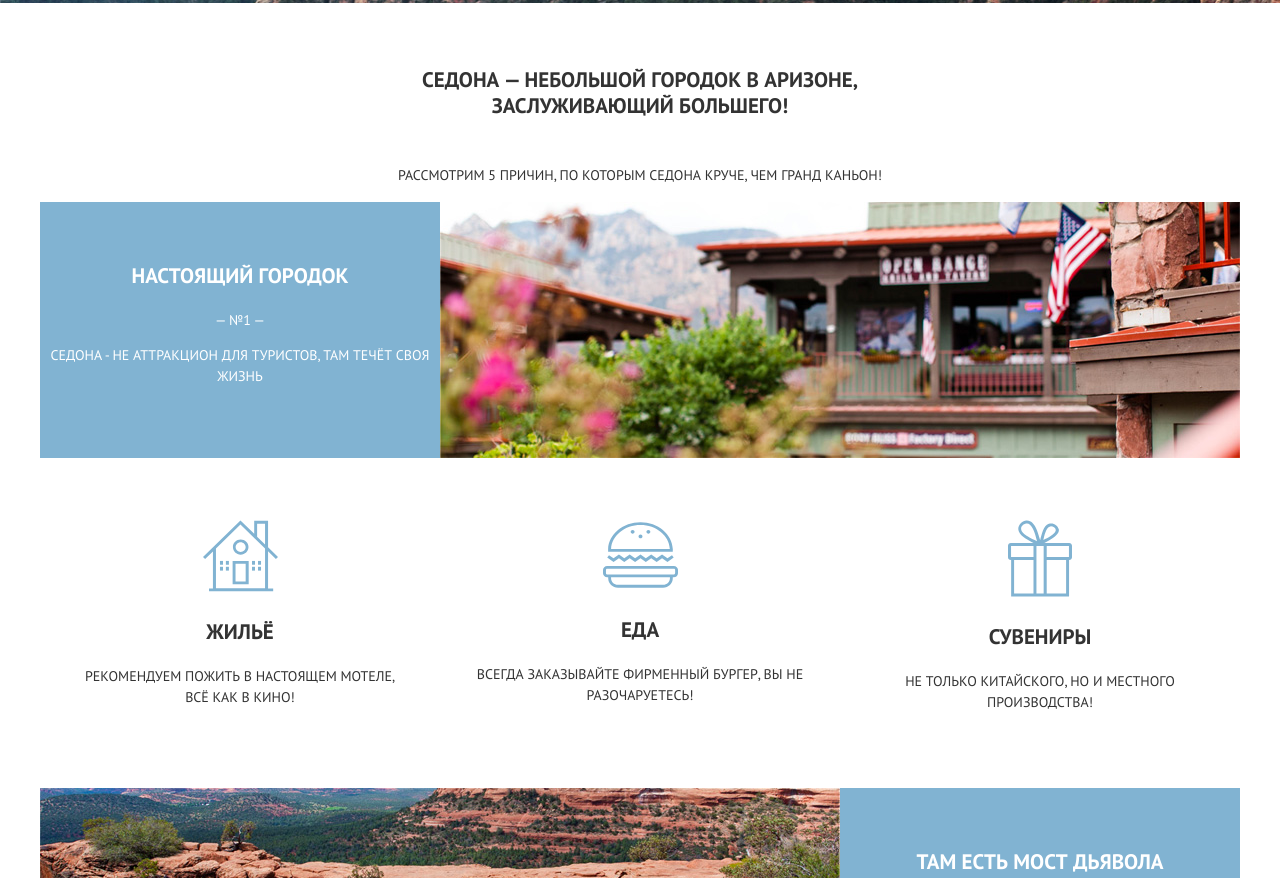
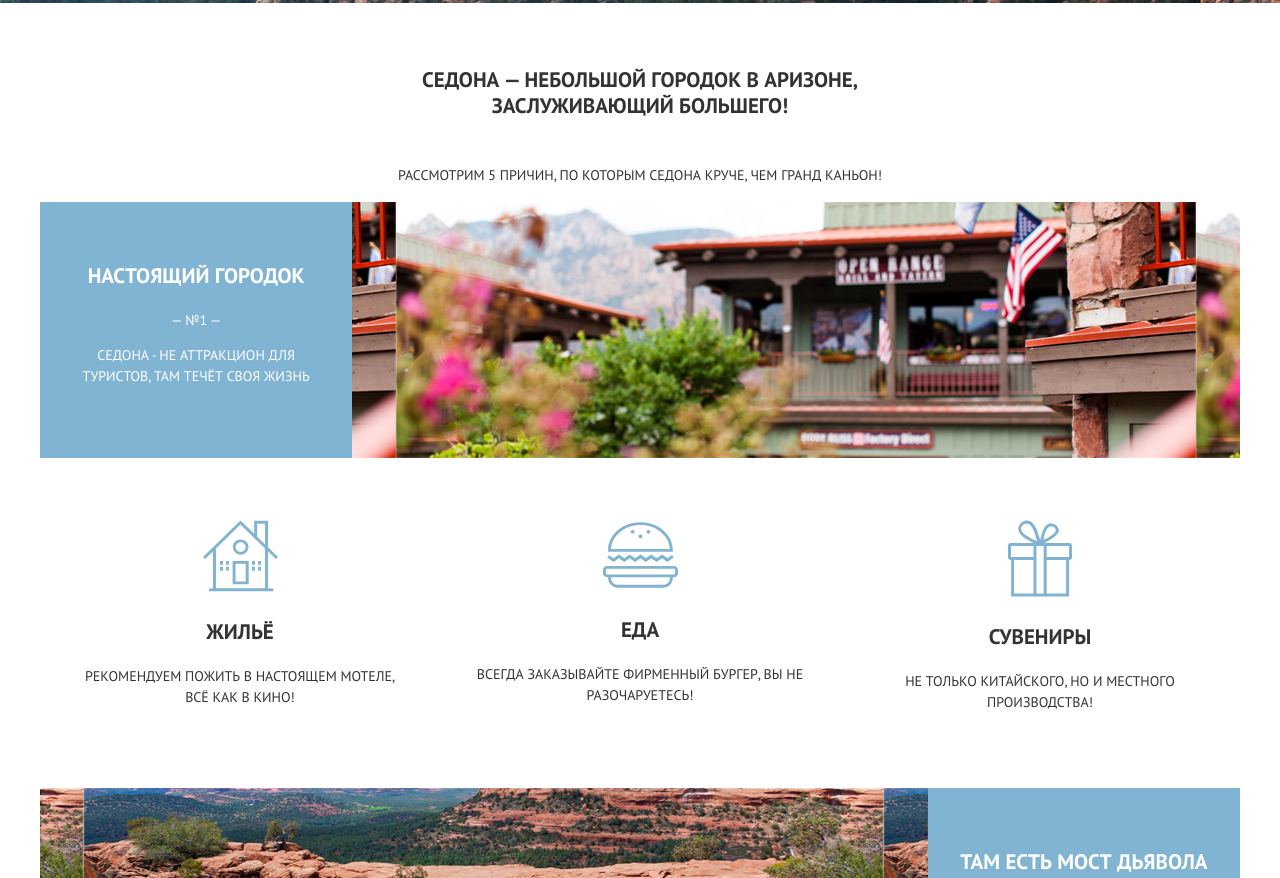
Before and after one commit to foontomas/832991-sedona-21, a website: page source/index.html in a window 1280 px wide. Shown: the part 572-1450 px from the top of the page. Drawn offline with nearby package versions, Linux system fonts and the light colour scheme; files that its build step writes are made by us from their sources.

Commit message:
по замечанию пробую резинить

```diff
--- a/source/less/blocks/advantages.less
+++ b/source/less/blocks/advantages.less
@@ -21,7 +21,7 @@
 }
 
 .advantages__image {
-  width: 320px;
+  /*width: 320px;*/
   height: 256px;
   background-size: auto 256px;
   background-position: center;
@@ -38,9 +38,12 @@
 @media (min-width: @tablet-width) {
   .advantages__text-card {
     display: inline-block;
-    width: 256px;
+    /*width: 256px;*/
+    width: 33.3%;
     padding-top: 40px;
+    padding-right: 32px;
     padding-bottom: 40px;
+    padding-left: 32px;
     box-sizing: border-box;
   }
 
@@ -49,7 +52,7 @@
     margin-left: auto;
     margin-right: auto;
     text-align: center;
-    width: 768px;
+    /*width: 768px;*/
     grid-template-rows: 256px 330px 256px 256px;
     grid-template-columns: 768px;
   }
@@ -60,7 +63,7 @@
   }
 
   .advantages__image {
-    width: 512px;
+    width: 100%;
   }
 
   .advantages--text-block {
@@ -75,7 +78,7 @@
 
 @media (min-width: @desktop-width) {
   .advantages__text-card {
-    width: 400px;
+    /*width: 400px;*/
   }
 
   .advantages__wrapper {
@@ -85,6 +88,6 @@
   }
 
   .advantages__image {
-    width: 800px;
+    width: 100%;
   }
 }
--- a/source/less/blocks/main-nav.less
+++ b/source/less/blocks/main-nav.less
@@ -56,7 +56,6 @@
     flex-direction: row;
     justify-content: space-between;
     margin: 0;
-    width: 100%;
     box-shadow: none;
   }
 }
--- a/source/less/blocks/page.less
+++ b/source/less/blocks/page.less
@@ -1,6 +1,6 @@
 .page__body-container {
   min-width: 320px;
-  width: 320px;
+  width: 100%;
   margin-left: auto;
   margin-right: auto;
   box-shadow: 0 5px 15px 0 rgba(0, 1, 1, 0.2);
```
